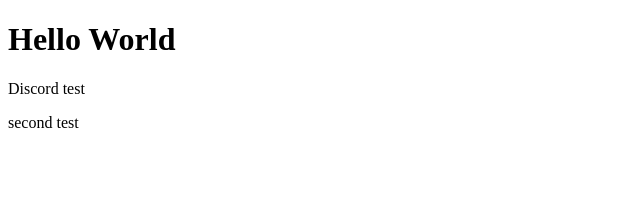
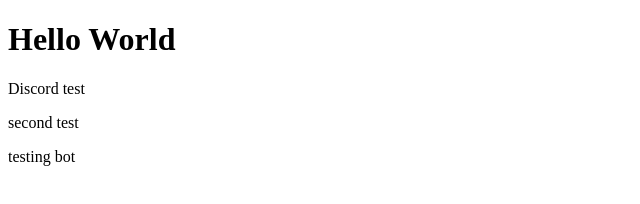
Before and after one commit to CPSC-362-Group-Project/WebFighter, a plain HTML site: page index.html in a window 1280 px wide. Shown: the full height of the page, 0-640 px from the left. Drawn offline with Linux system fonts and the light colour scheme.

Commit message:
testing bot

```diff
--- a/index.html
+++ b/index.html
@@ -10,5 +10,6 @@
     <h1>Hello World</h1>
     <p>Discord test</p>
     <p>second test</p>
+    <p>testing bot</p>
 </body>
 </html>
```
